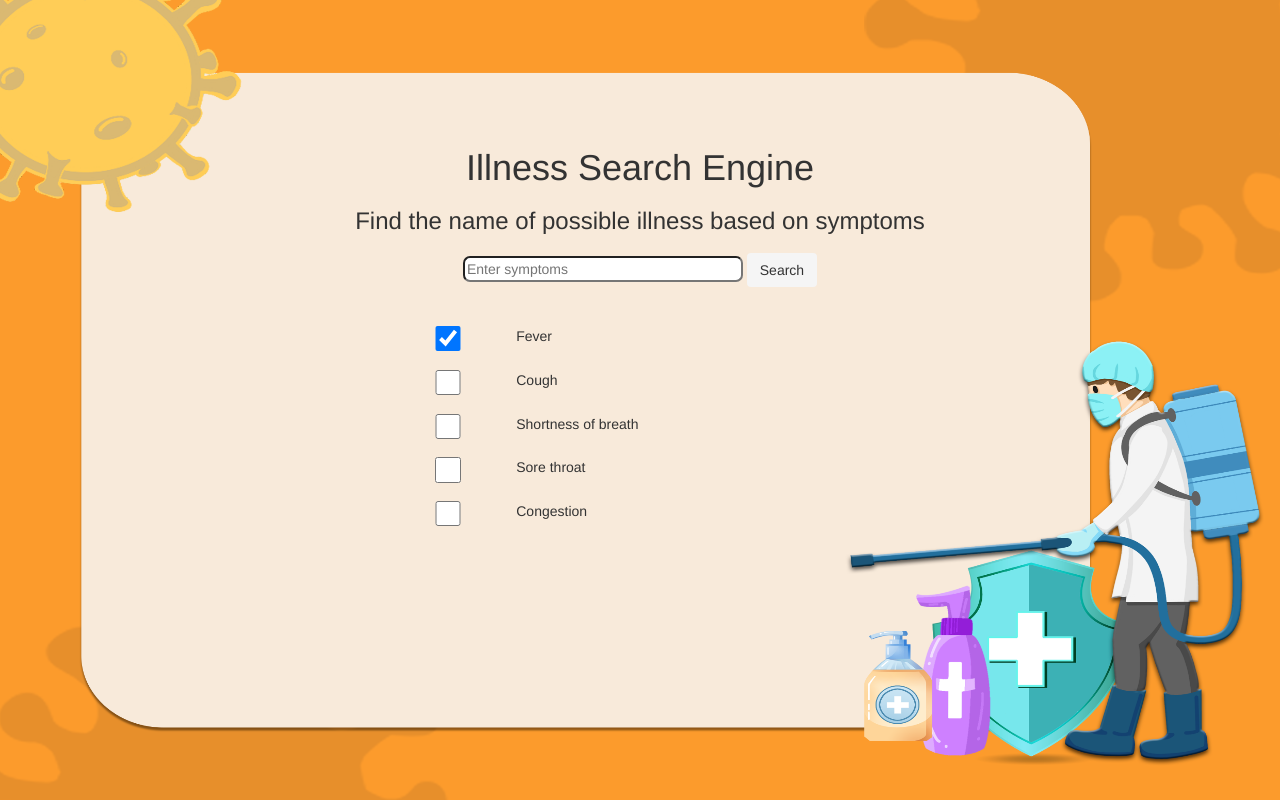
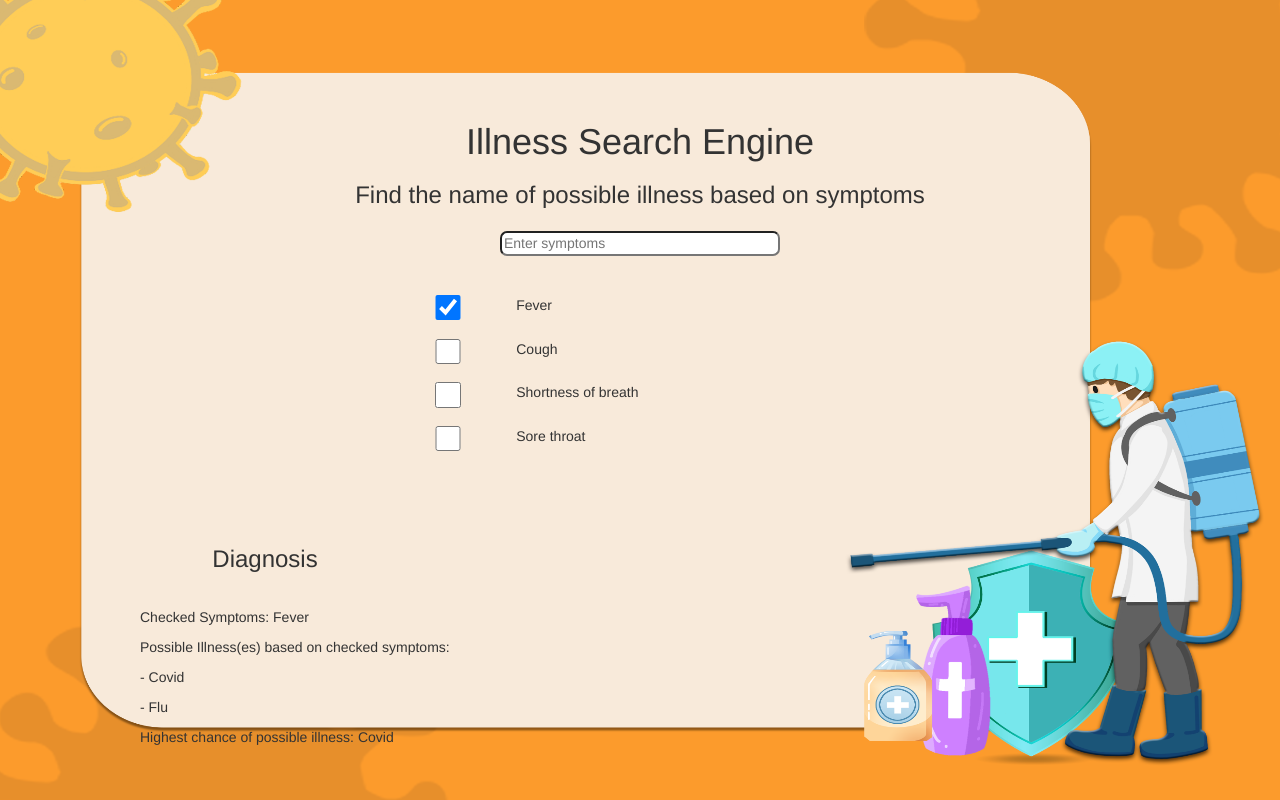
Before and after one commit to DidiNugroho/illness-symptoms, a website: page index.html in a window 1280 px wide. Both pictures are taken after a click on the checkbox "Fever". Drawn offline with nearby package versions, Linux system fonts and the light colour scheme.

Commit message:
tinggal styling atau kalau ada yang mau di bagusin

```diff
--- a/index.html
+++ b/index.html
@@ -15,9 +15,12 @@
         <h3>Find the name of possible illness based on symptoms</h3>
         <form>
             <input type="text" placeholder="Enter symptoms" />
-            <button id="search-symptoms" type="button" class="btn primary-button">Search</button>
         </form>
         <div id="symptoms-list"></div>
+        <div id="result">
+            <h3 style="padding-right: 60%;">Diagnosis</h3>
+            <p id="diagnosis-results"></p> <!-- New paragraph for dynamic results -->
+        </div>
     </div>
     <script src="script.js"></script>
 </body>
--- a/script.js
+++ b/script.js
@@ -115,6 +115,7 @@ const diagnose = (symptoms) => {
   return result;
 };
 
+
 // parameter symptoms : array of symptoms
 // return : object of illness name and count
 const getHighestChance = (symptoms) => {
@@ -124,15 +125,47 @@ const getHighestChance = (symptoms) => {
   )[0];
 };
 
+const handleCheckboxChange = () => {
+  const checkedSymptoms = Array.from
+  (document.querySelectorAll('input[type="checkbox"]:checked'))
+  .map(input => input.value);
+
+  const diagnosis = diagnose(checkedSymptoms)
+  const highestChance = getHighestChance(checkedSymptoms);
+
+  const diagnosisResultsDiv = document.getElementById("diagnosis-results");
+  diagnosisResultsDiv.innerHTML = "";
+
+  // Show checked symptoms
+  if (checkedSymptoms.length > 0) {
+    diagnosisResultsDiv.innerHTML += `<p>Checked Symptoms: ${checkedSymptoms.join(', ')}</p>`;
+  } else {
+    diagnosisResultsDiv.innerHTML += `<p>No symptoms checked.</p>`;
+  }
+
+  // Show diagnosis
+  if (diagnosis.length > 0) {
+      diagnosisResultsDiv.innerHTML += `<p>Possible Illness(es) based on checked symptoms:</p>`;
+      diagnosis.forEach(item => {
+      diagnosisResultsDiv.innerHTML += `<p>- ${item.name}</p>`;
+    });
+  } else {
+      diagnosisResultsDiv.innerHTML += `<p>No illness matches the selected symptoms.</p>`;
+  }
+
+  // Show highest chance diagnosis
+  if (highestChance) {
+      diagnosisResultsDiv.innerHTML += `<p>Highest chance of possible illness: ${highestChance.name}</p>`;
+  }
+};
 
 const symptomsList = getsymptoms()
 const symptomsListDiv = document.getElementById("symptoms-list")
 const searchInput = document.querySelector('input[type="text"]');
-const searchButton = document.getElementById("search-symptoms");
 
 const renderSymptoms = (symptoms) => {
     symptomsListDiv.innerHTML = ''; // Clear existing symptoms
-    const limitedSymptoms = symptoms.slice(0, 5); // Limiting to first 5 symptoms
+    const limitedSymptoms = symptoms.slice(0, 4); // Limiting to first 5 symptoms
 
     limitedSymptoms.forEach(symptom => {
         const container = document.createElement('div');
@@ -143,12 +176,14 @@ const renderSymptoms = (symptoms) => {
         input.id = symptom;
         input.value = symptom;
         input.style.marginTop = "2%"
+        input.addEventListener('change', handleCheckboxChange)
 
         const label = document.createElement('label');
         label.htmlFor = symptom;
         label.innerText = symptom;
         label.style.marginLeft = "18%"
         label.style.marginTop = "2%"
+
 
         container.appendChild(input);
         container.appendChild(label);
@@ -158,10 +193,16 @@ const renderSymptoms = (symptoms) => {
 
 renderSymptoms(symptomsList);
 
-searchButton.addEventListener('click', () => {
-    let search = searchInput.value.toLowerCase()
-    let filteredSymptoms = symptomsList.filter(symptom =>
-        symptom.toLowerCase().includes(search)
-    )
-    renderSymptoms(filteredSymptoms)
-})
+searchInput.addEventListener('input', () => {
+  const searchValue = searchInput.value.toLowerCase(); // Get the input value
+
+  if (searchValue === "") {
+      renderSymptoms(symptomsList); // Show all symptoms again if input is empty
+  } else {
+      // Filter symptoms based on the search value
+      const filteredSymptoms = symptomsList.filter(symptom =>
+          symptom.toLowerCase().includes(searchValue)
+      );
+      renderSymptoms(filteredSymptoms); // Render filtered symptoms
+  }
+});
--- a/style.css
+++ b/style.css
@@ -18,7 +18,7 @@ body {
 }
 
 div {
-    margin-top: 10%;
+    margin-top: 8%;
 }
 
 button {
@@ -38,8 +38,10 @@ input {
 
 #symptoms-list {
     margin-left: 25%;
-}
-#symptoms-list {
-    margin-left: 25%;
     margin-top: 20px; /* Add some space above the symptoms list */
 }
+
+#diagnosis-results {
+    padding-top: 2%;
+    padding-left: 10%;
+}
```
